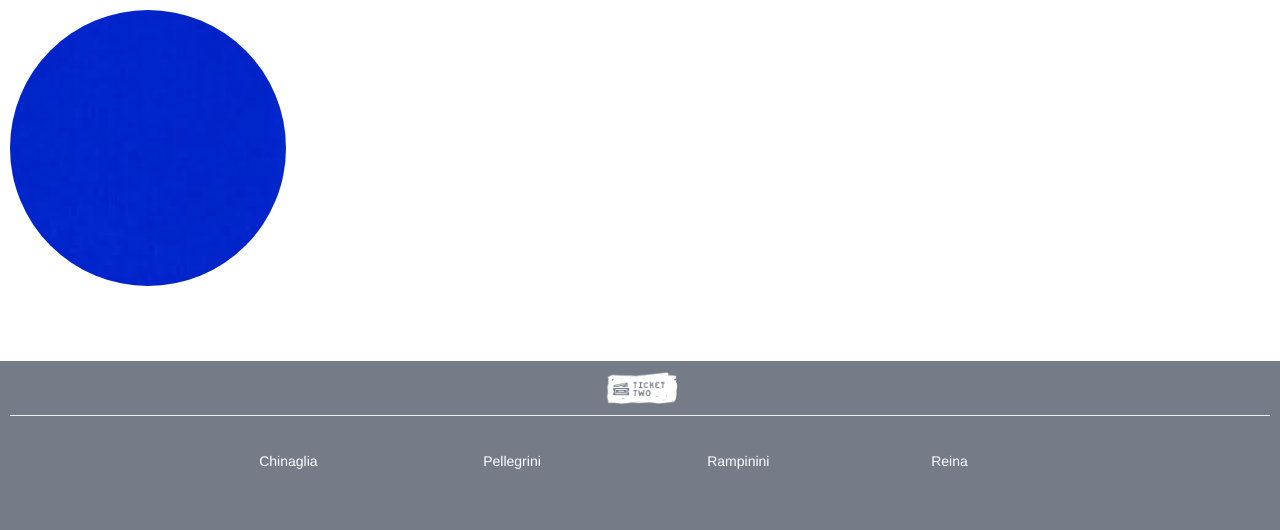
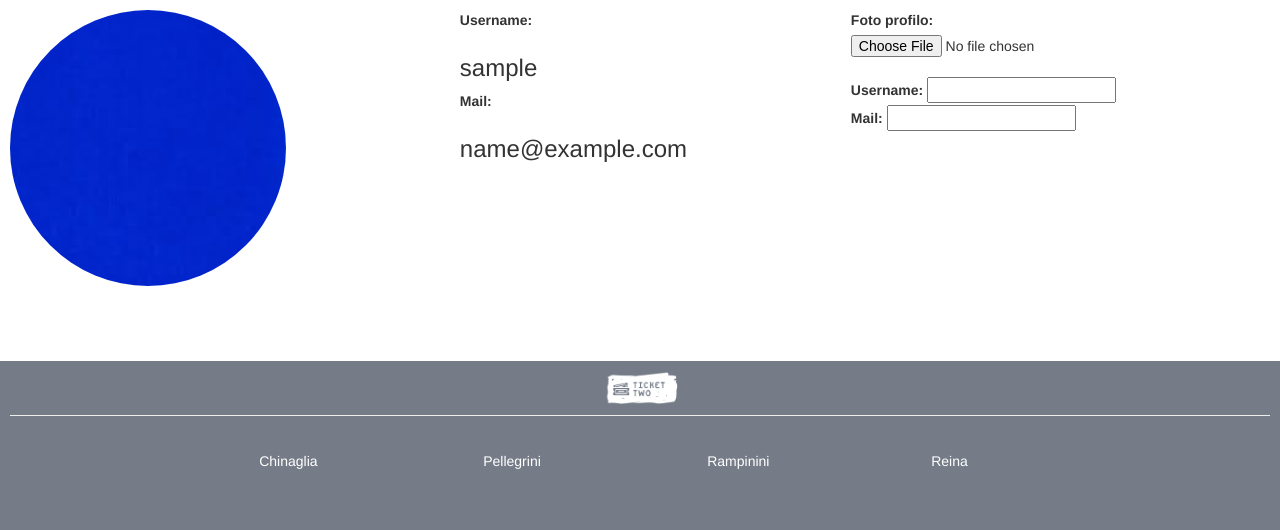
Before and after one commit to Fede-rei/TickeTwo, a PHP site: page /Pages/account.php in a window 1280 px wide. Shown: the part 68-598 px from the top of the page. Run offline with PHP 8.4, Linux system fonts and the light colour scheme; the visitor is signed in with stand-in values (Sample User, id 1).

Commit message:
implementazione form in account.php + dati utente

```diff
--- a/Pages/account.php
+++ b/Pages/account.php
@@ -1,11 +1,16 @@
 <?php
 session_start();
+include '../include/db_inc.php';
 $rootPath = '../';
 
 unset($_SESSION['eventId']);
 
-if(!isset($_SESSION['user'])){
+if (!isset($_SESSION['user'])) {
     header('Location:login.php');
+}
+if (isset($db)) {
+    $q = $db->query('SELECT * FROM utente WHERE id_utente=' . $_SESSION['user']);
+    $info = $q->fetch();
 }
 ?>
 <!DOCTYPE html>
@@ -25,15 +30,28 @@ if(!isset($_SESSION['user'])){
     <link rel="stylesheet" href="../Styles/header-footer.css">
 </head>
 <body>
-<?php include '../include/header.php'?>
+<?php include '../include/header.php' ?>
 <div id="container">
     <div id="pfp">
         <img src="../Images/blu.jpg" id="accImg">
     </div>
     <div id="data">
-
+        <label for="p1">Username: </label>
+        <h3 id="p1"><?= $info['username'] ?></h3>
+        <label for="p2">Mail:</label>
+        <h3 id="p2"> <?= $info['mail'] ?></h3>
+    </div>
+    <div id="new">
+        <form>
+            <label for="p0">Foto profilo: </label>
+            <input type="file" accept="image/jpeg image/png image/jpg image/gif"  id="p0"> <br>
+            <label for="p1">Username: </label>
+            <input id="p1"> <br>
+            <label for="p2">Mail:</label>
+            <input id="p2"> <br>
+        </form>
     </div>
 </div>
-<?php include '../include/footer.php'?>
+<?php include '../include/footer.php' ?>
 </body>
 </html>
--- a/Styles/account.css
+++ b/Styles/account.css
@@ -1,8 +1,8 @@
 #container{
     display: grid;
-    grid-template-areas: 'pfp data'
-                         '.   data'
-                         '.   data';
+    grid-template-areas: 'pfp data new'
+                         '.   data new'
+                         '.   data new';
     margin-top: 10px;
 }
 #pfp{
@@ -31,3 +31,6 @@
     object-fit: contain;
     border-radius: 50%;
 }
+#new{
+    grid-area: new;
+}
```
